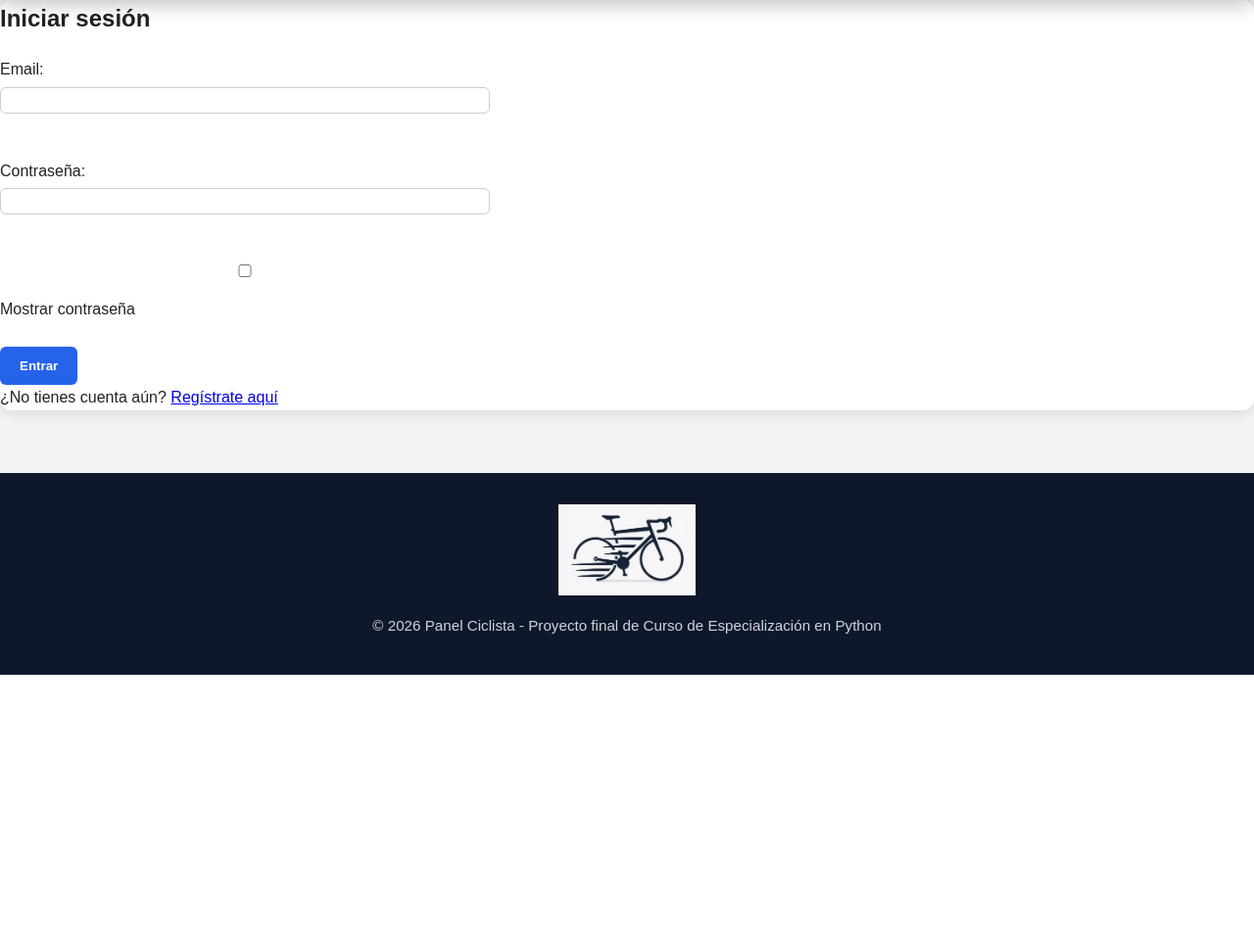
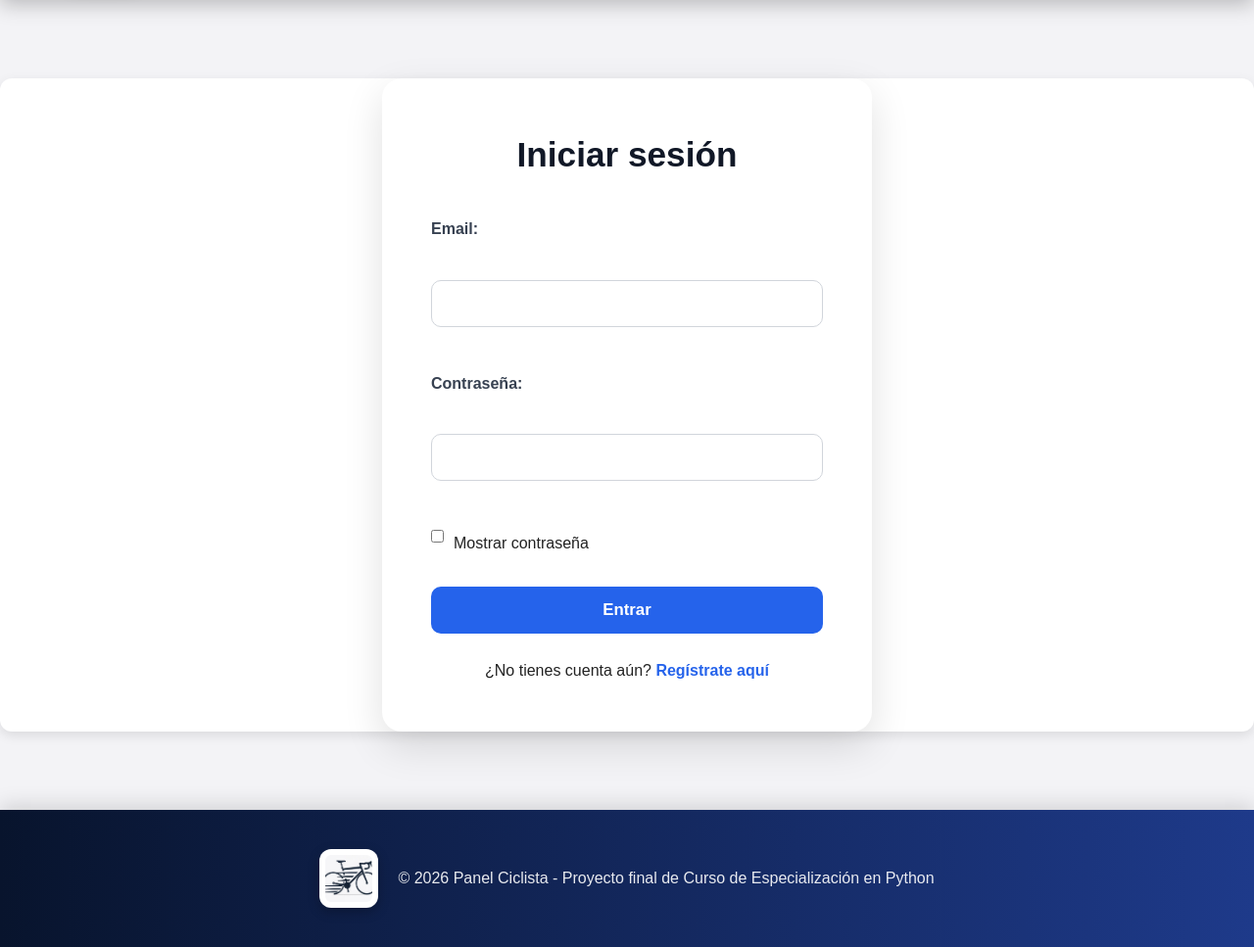
Before and after one commit to Thealex04/proyecto_final, a Flask app: page /login in a window 1280 px wide. Shown: the part 130-1097 px from the top of the page at 98% size. Before the commit the page ends 819 px from the top, so only its background shows below. Run offline with Flask 3, Linux system fonts and the light colour scheme.

Commit message:
Mejoras de la pagina

```diff
--- a/static/css/style.css
+++ b/static/css/style.css
@@ -352,6 +352,98 @@ textarea {
     border-radius: 6px;
 }
 
+.form-container {
+    max-width: 500px;
+    margin: 80px auto;
+    background: white;
+    padding: 50px;
+    border-radius: 20px;
+    box-shadow: 0 15px 40px rgba(0,0,0,0.12);
+}
+
+.form-container h2 {
+    text-align: center;
+    font-size: 2.2rem;
+    margin-bottom: 35px;
+    color: #111827;
+}
+
+.form-group {
+    margin-bottom: 25px;
+}
+
+.form-group label {
+    display: block;
+    font-weight: 600;
+    margin-bottom: 8px;
+    color: #374151;
+}
+
+.form-group input {
+    width: 100%;
+    padding: 14px 16px;
+    font-size: 1rem;
+    border: 1px solid #d1d5db;
+    border-radius: 10px;
+    outline: none;
+    transition: 0.3s;
+    box-sizing: border-box;
+}
+
+.form-group input:focus {
+    border-color: #2563eb;
+    box-shadow: 0 0 0 3px rgba(37, 99, 235, 0.15);
+}
+
+/* Checkbox para mostrar contraseña */
+.form-check {
+    display: flex;
+    align-items: center;
+    gap: 10px;
+    margin-bottom: 25px;
+}
+
+.form-check input {
+    width: auto;
+}
+
+/* Boton enviar */
+.btn-submit {
+    width: 100%;
+    background: #2563eb;
+    color: white;
+    border: none;
+    padding: 14px;
+    border-radius: 10px;
+    font-size: 1.05rem;
+    font-weight: 700;
+    cursor: pointer;
+    transition: 0.3s;
+}
+
+.btn-submit:hover {
+    background: #1d4ed8;
+    transform: translateY(-2px);
+}
+
+/* Enlace inferior */
+.form-link {
+    text-align: center;
+    margin-top: 25px;
+    font-size: 1rem;
+}
+
+.form-link a {
+    color: #2563eb;
+    font-weight: 600;
+    text-decoration: none;
+}
+
+.form-link a:hover {
+    text-decoration: underline;
+}
+
+
 /*Botones*/
 button {
     background: #2563eb;
@@ -384,11 +476,11 @@ ul li {
 /* Footer */
 
 footer {
-    background: #0f172a;
-    color: #cbd5e1;
-    padding: 2rem 1rem;
-    margin-top: 4rem;
-    text-align: center;
+    background: linear-gradient(90deg, #08142d, #1e3a8a);
+    color: white;
+    margin-top: 80px;
+    padding: 40px 20px;
+    box-shadow: 0 -4px 20px rgba(0,0,0,0.15);
 }
 
 footer p {
@@ -408,16 +500,31 @@ footer a:hover {
 }
 
 .footer-content {
+    max-width: 1400px;
+    margin: 0 auto;
     display: flex;
-    flex-direction: column;
     align-items: center;
-    gap: 12px;
+    justify-content: center;
+    gap: 20px;
+    flex-wrap: wrap;
+    text-align: center;
 }
 
 .footer-content img {
-    width: 140px;
-    height: auto;
+    width: 60px;
+    height: 60px;
     object-fit: cover;
+    border-radius: 12px;
+    background: white;
+    padding: 6px;
+    box-shadow: 0 4px 12px rgba(0,0,0,0.25);
+}
+
+.footer-content p{
+    margin: 0;
+    font-size: 1rem;
+    font-weight: 500;
+    color: rgba(255,255,255,0.9);
 }
 
 /* Responsive menu y footer */
--- a/templates/login.html
+++ b/templates/login.html
@@ -2,40 +2,46 @@
 
 {% block content %}
 
-<h2> Iniciar sesión </h2>
+<div class="form-container">
+    <h2> Iniciar sesión </h2>
 
-<form method="POST">
-    <label>Email:</label><br>
-    <input type="email" name="email" required><br><br>
+    <form method="POST">
+        <div class="form-group">
+            <label for="email">Email:</label><br>
+            <input type="email" name="email" id="email" required>
+        </div>
 
-    <label>Contraseña:</label><br>
-    <input type="password" name="password" id="password" required><br><br>
+        <div class="form-group">
+            <label for="password">Contraseña:</label><br>
+            <input type="password" name="password" id="password" required>
+        </div>
 
-    <input type="checkbox" id="mostrarContraseña">
-    <label for="mostrarContraseña">Mostrar contraseña</label>
+        <div class="form-check">
+            <input type="checkbox" onclick="mostrarPassword()">
+            <label>Mostrar contraseña</label>
+        </div>
 
-    <br><br>
+        <button type="submit" class="btn-submit">Entrar</button>
+    </form>
 
-    <button type="submit">Entrar</button>
-</form>
+    <p class="form-link">
+        ¿No tienes cuenta aún?
+        <a href="{{ url_for('registro')}}">Regístrate aquí</a>
+    </p>
+
+</div>
+
+
 
 <!-- Hacemos un script que permite tener visible la contraseña si lo deseamos -->
 <script>
-    const checkbox = document.getElementById("mostrarContraseña")
-    const password = document.getElementById("password")
 
-    checkbox.addEventListener("change", function() {
-        if (this.checked) {
-            password.type = "text";
-        } else {
-            password.type = "password";
-        }
-        });
+function mostrarPassword(){
+    const password = document.getElementById("Password");
+    password.type = password.type === "password" ? "text" : "password";
+}
 </script>
 
-<p>
-    ¿No tienes cuenta aún?
-    <a href="{{ url_for('registro')}}">Regístrate aquí</a>
-</p>
+
 
 {% endblock %}
```
Also changed, not shown: templates/registro.html (+20 -7 lines).
